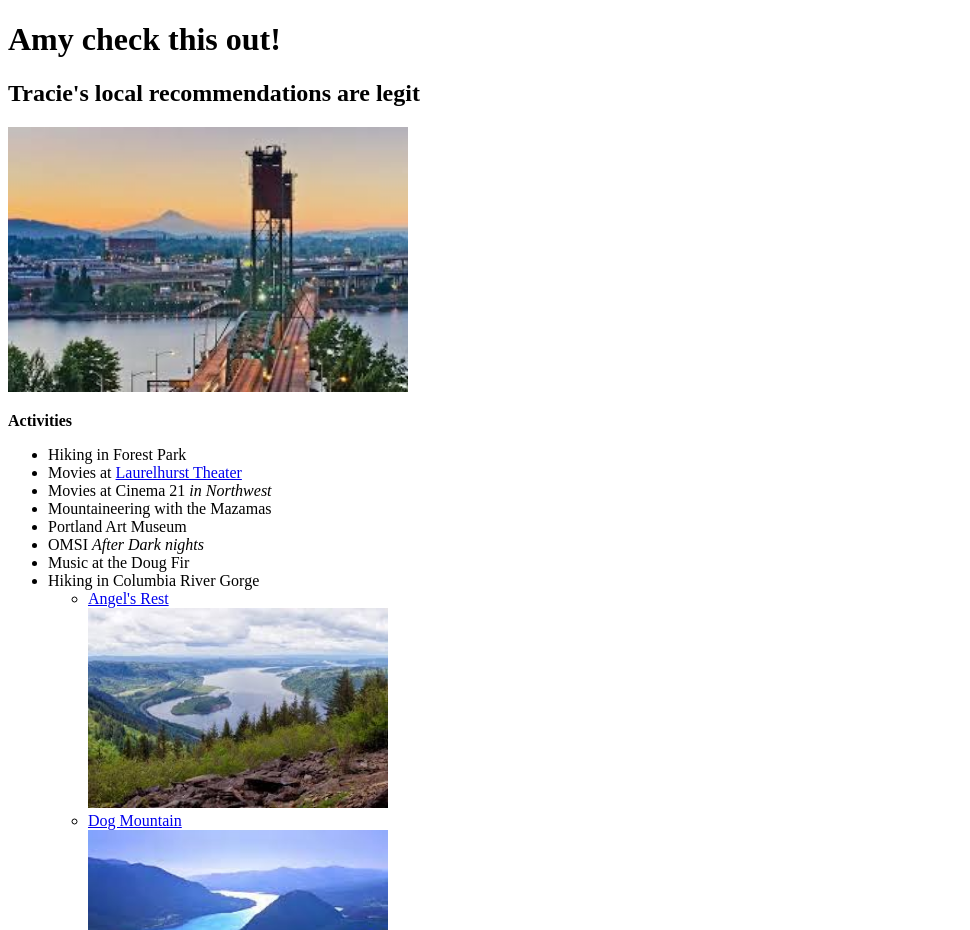
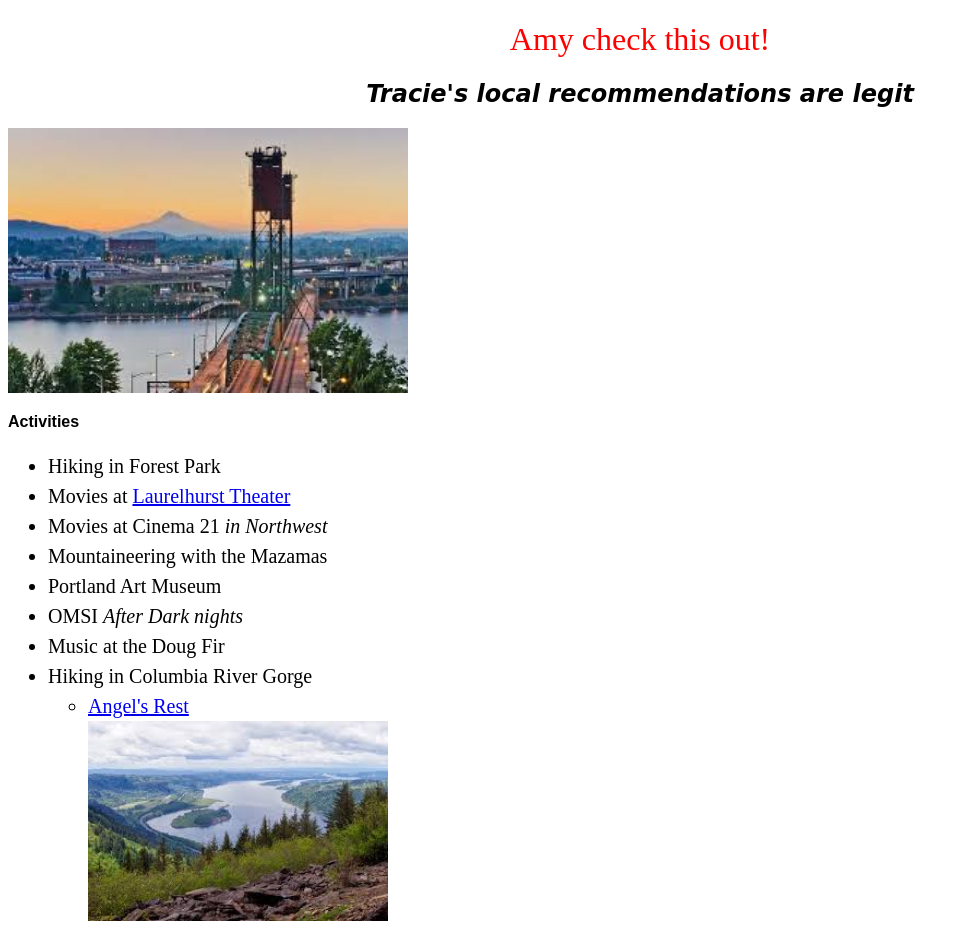
Before and after one commit to LinaShadrach/hotspots, a plain HTML site: page hotspots.html in a window 1280 px wide. Shown: the top 930 px of the page, without its empty margins (0-970 px from the left). Drawn offline with Linux system fonts and the light colour scheme.

Commit message:
add css stylesheet

```diff
--- /dev/null
+++ b/css/styles.css
@@ -0,0 +1,20 @@
+h1 {
+  color: red;
+  text-align: center;
+  font-weight: normal;
+}
+
+h2 {
+  font-style: italic;
+  text-align: center;
+  font-family: cursive;
+}
+
+p {
+  font-family: sans-serif;
+}
+
+ul {
+  font-size: 20px;
+  line-height: 30px;
+}
--- a/hotspots.html
+++ b/hotspots.html
@@ -1,6 +1,7 @@
 <!DOCTYPE html>
 <html>
   <head>
+    <link href="css/styles.css" rel="stylesheet" type="text/css">
     <title>PDX Hotspots</title>
   </head>
   <body>
```
